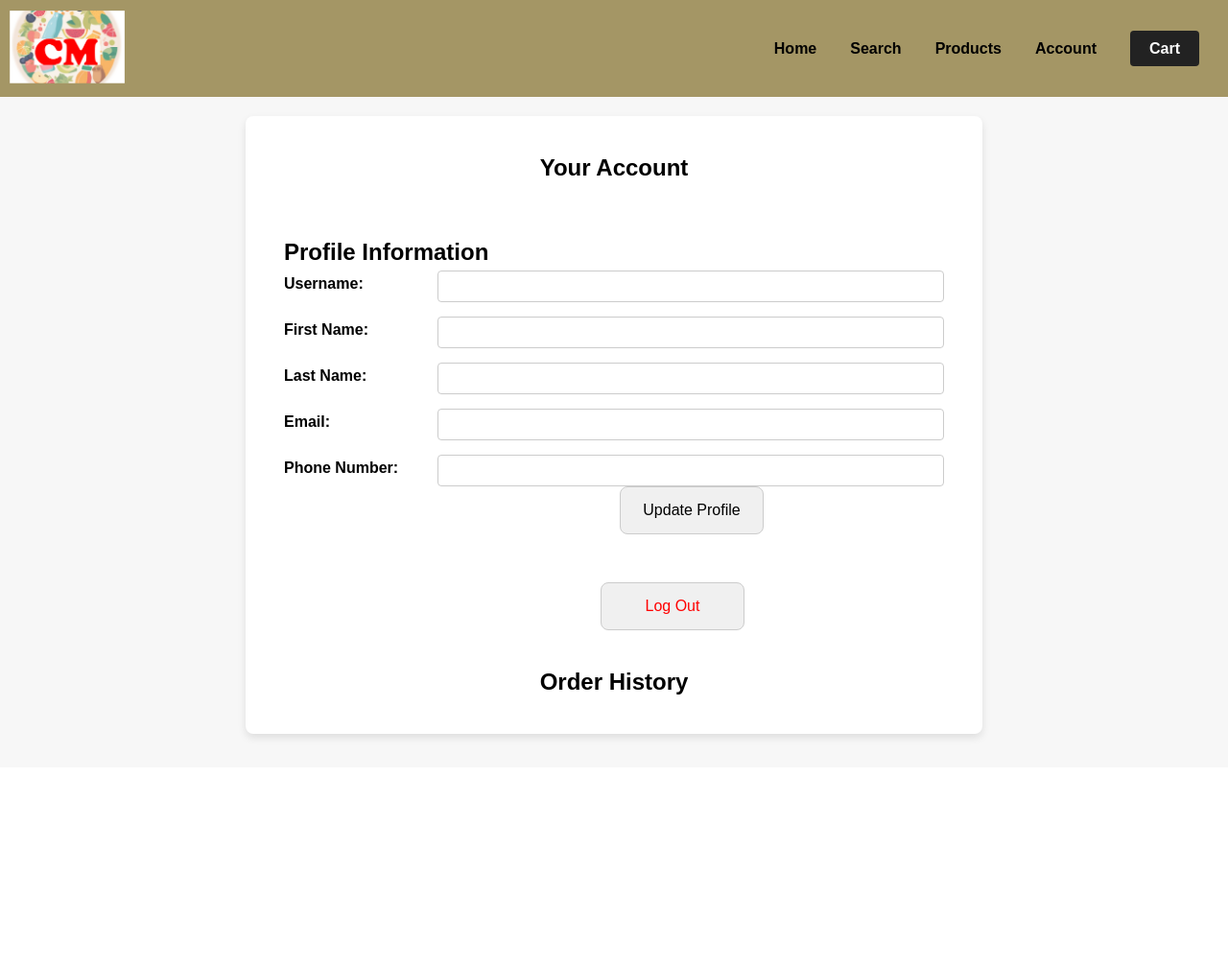
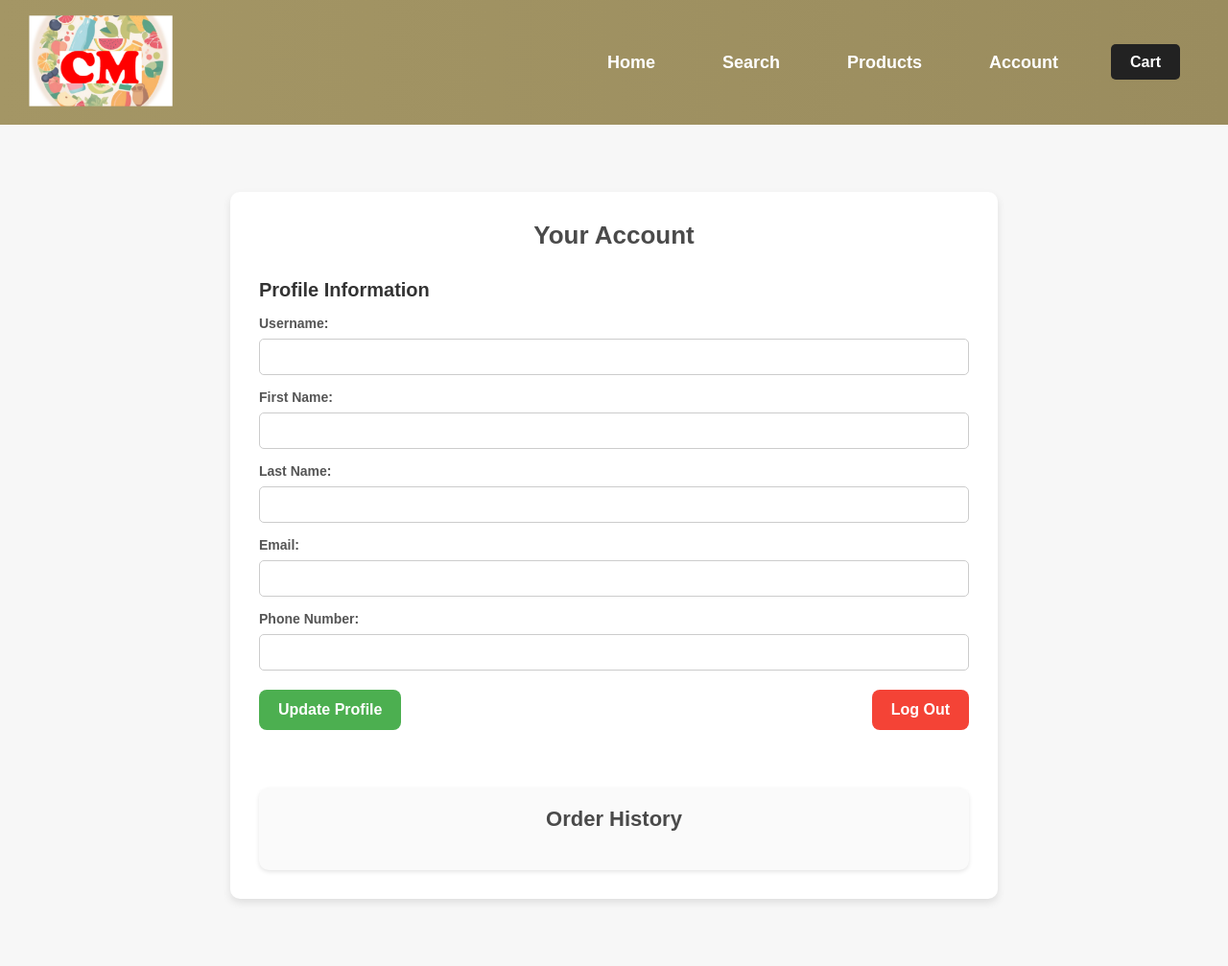
Before and after one commit to MariahG4/CheekyMart, a Flask app: template templates/account.html in a window 1280 px wide. Shown: the whole page at 96% size. Before the commit the page ends 773 px from the top, so only its background shows below. Run offline with Flask 3, Linux system fonts and the light colour scheme; the template is opened without the code that fills it, so the values that code supplies are empty.

Commit message:
Account page modification

```diff
--- /dev/null
+++ b/static/accountstyle.css
@@ -0,0 +1,299 @@
+* {
+    margin: 0;
+    padding: 0;
+    box-sizing: border-box;
+    font-family: Arial, sans-serif;
+  }
+
+  body {
+    background-color: #f7f7f7;
+  }
+
+  header {
+    background-color: #A49665;
+    padding: 10px;
+    display: flex;
+    justify-content: space-between;
+    align-items: center;
+  }
+
+  header .logo img {
+    width: 120px;
+    height: auto;
+  }
+
+  header nav ul {
+    display: flex;
+    list-style: none;
+    align-items: center;
+    gap: 15px;
+  }
+
+  header nav ul li {
+    margin-right: 20px;
+  }
+
+  header nav ul li input[type="text"] {
+    padding: 10px;
+    border: 1px solid #ccc;
+    border-radius: 4px;
+  }
+
+  header nav ul li a {
+    text-decoration: none;
+    color: #000;
+    font-size: 16px;
+    font-weight: bold;
+  }
+
+  header nav ul li a.cart-button {
+    background-color: #222;
+    color: #fff;
+    padding: 10px 20px;
+    border-radius: 4px;
+  }
+
+  header nav ul li a.cart-button:hover {
+    background-color: #444;
+  }
+
+/*  Navbar */
+.navbar {
+  background-color: #A49665;
+  padding: 15px 30px;
+  display: flex;
+  justify-content: space-between;
+  align-items: center;
+  box-shadow: 0 4px 6px rgba(0, 0, 0, 0.5);
+  top: 0;
+  z-index: 1000;
+}
+
+.navbar .logo img {
+  width: 150px;
+  height: auto;
+  cursor: pointer;
+}
+
+.navbar nav ul {
+  display: flex;
+  list-style: none;
+  align-items: center;
+  gap: 20px;
+}
+
+.navbar nav ul li a {
+  text-decoration: none;
+  color: #ffffff;
+  font-size: 18px;
+  font-weight: bold;
+  padding: 10px 15px;
+  border-radius: 5px;
+  transition: background-color 0.3s ease, color 0.3s ease;
+}
+
+.navbar nav ul li a:hover {
+  background-color: #ffffff;
+  color: #A49665;
+}
+
+.navbar nav ul li a.cart-button {
+  background-color: #222;
+  color: #ffffff;
+  padding: 10px 20px;
+  border-radius: 5px;
+  font-size: 16px;
+  transition: background-color 0.3s ease;
+}
+
+.navbar nav ul li a.cart-button:hover {
+  background-color: #444;
+}
+
+.navbar {
+  background: linear-gradient(90deg, #A49665, #9a8c5e);
+}
+
+.navbar nav ul li a.cart-button:hover {
+  background-color: #444;
+  transform: scale(1.1);
+  transition: transform 0.2s ease-in-out;
+}
+
+@media (max-width: 768px) {
+  .navbar {
+    flex-wrap: wrap;
+    padding: 10px 20px;
+  }
+
+  .navbar .logo {
+    margin-bottom: 10px;
+  }
+
+  .navbar nav ul {
+    flex-wrap: wrap;
+    gap: 10px;
+    justify-content: center;
+  }
+}
+
+#account-page {
+    background-color: #f7f7f7;
+    padding: 30px;
+    font-family: Arial, sans-serif;
+}
+
+/* Account Container */
+#account-page .account-container {
+    max-width: 800px;
+    margin: 40px auto;
+    padding: 30px;
+    background-color: #ffffff;
+    border-radius: 10px;
+    box-shadow: 0 4px 8px rgba(0, 0, 0, 0.1);
+    display: flex;
+    flex-direction: column;
+    gap: 30px;
+}
+
+#account-page .account-title {
+    font-size: 26px;
+    font-weight: bold;
+    color: #4a4a4a;
+    text-align: center;
+}
+
+/* Profile Section */
+#account-page .profile-section h2 {
+    font-size: 20px;
+    font-weight: bold;
+    color: #333;
+    margin-bottom: 15px;
+}
+
+#account-page .profile-info {
+    display: flex;
+    flex-direction: column;
+    gap: 15px;
+}
+
+#account-page .profile-item {
+    display: flex;
+    flex-direction: column;
+    gap: 8px;
+}
+
+#account-page .profile-item label {
+    font-size: 14px;
+    color: #555;
+    font-weight: bold;
+}
+
+#account-page .profile-item input {
+    padding: 10px;
+    border: 1px solid #ccc;
+    border-radius: 5px;
+    font-size: 14px;
+    width: 100%;
+    transition: border-color 0.3s ease;
+}
+
+#account-page .profile-item input:focus {
+    border-color: #a49665;
+    outline: none;
+}
+
+/* Buttons Section */
+#account-page .button-group {
+    display: flex;
+    justify-content: space-between;
+    gap: 20px;
+    margin-top: 20px;
+}
+
+#account-page .update-prof,
+#account-page .log-out {
+    padding: 12px 20px;
+    border: none;
+    border-radius: 8px;
+    font-size: 16px;
+    font-weight: bold;
+    cursor: pointer;
+    transition: all 0.3s ease;
+}
+
+#account-page .update-prof {
+    background-color: #4caf50;
+    color: #fff;
+}
+
+#account-page .update-prof:hover {
+    background-color: #45a049;
+    transform: scale(1.05);
+}
+
+#account-page .log-out {
+    background-color: #f44336;
+    color: #fff;
+    text-decoration: none;
+    display: inline-block;
+    text-align: center;
+}
+
+#account-page .log-out:hover {
+    background-color: #e53935;
+    transform: scale(1.05);
+}
+
+/* Order History Section */
+#account-page .order-history-section {
+    margin-top: 30px;
+    text-align: center;
+    padding: 20px;
+    background-color: #fafafa;
+    border-radius: 10px;
+    box-shadow: 0 2px 4px rgba(0, 0, 0, 0.1);
+}
+
+#account-page .order-history h1 {
+    font-size: 22px;
+    color: #4a4a4a;
+    margin-bottom: 20px;
+}
+
+#account-page .order-card {
+    background-color: #ffffff;
+    margin: 20px auto;
+    padding: 20px;
+    border-radius: 8px;
+    box-shadow: 0 2px 6px rgba(0, 0, 0, 0.1);
+    text-align: left;
+    max-width: 600px;
+}
+
+#account-page .order-details {
+    margin-bottom: 15px;
+    font-size: 18px;
+    color: #333;
+    font-weight: bold;
+    text-align: center;
+}
+
+#account-page .items-list {
+    padding: 10px 0;
+    border-top: 1px solid #f0f0f0;
+    border-bottom: 1px solid #f0f0f0;
+}
+
+#account-page .item-row {
+    display: flex;
+    justify-content: space-between;
+    padding: 8px 0;
+}
+
+#account-page .order-status {
+    margin-top: 10px;
+    font-size: 16px;
+    color: #666;
+    text-align: right;
+}
--- a/static/homestyle.css
+++ b/static/homestyle.css
@@ -543,3 +543,137 @@ color: #555;
     justify-content: center;
   }
 }
+
+/* Account Container */
+.account-container {
+  max-width: 800px;
+  margin: 40px auto;
+  padding: 30px;
+  background-color: #ffffff;
+  border-radius: 10px;
+  box-shadow: 0 4px 8px rgba(0, 0, 0, 0.1);
+  display: flex;
+  flex-direction: column;
+  gap: 30px; /* Adds consistent spacing between sections */
+}
+
+.account-title {
+  font-size: 26px;
+  font-weight: bold;
+  color: #4a4a4a;
+  text-align: center;
+}
+
+/* Profile Section */
+.profile-section {
+  margin-bottom: 20px;
+}
+
+.profile-section h2 {
+  font-size: 20px;
+  font-weight: bold;
+  color: #333;
+  margin-bottom: 15px;
+}
+
+.profile-item {
+  display: flex;
+  flex-direction: column;
+  gap: 8px;
+}
+
+.profile-item label {
+  font-size: 14px;
+  color: #555;
+  font-weight: bold;
+}
+
+.profile-item input {
+  padding: 10px;
+  border: 1px solid #ccc;
+  border-radius: 5px;
+  font-size: 14px;
+  width: 100%;
+  transition: border-color 0.3s ease;
+}
+
+.profile-item input:focus {
+  border-color: #a49665;
+  outline: none;
+}
+
+/* Buttons Section */
+.update-btn, .logout-btn {
+  display: flex;
+  gap: 20px; /* Adds spacing between buttons */
+  justify-content: space-between; /* Align buttons to opposite sides */
+  margin-top: 20px;
+}
+
+.button-group {
+  display: flex;
+  justify-content: space-between; /* Align buttons horizontally */
+  gap: 20px; /* Add spacing between buttons */
+  margin-top: 20px;
+}
+
+/* Buttons Styling */
+.update-prof, .log-out {
+  padding: 12px 20px;
+  border: none;
+  border-radius: 8px;
+  font-size: 16px;
+  font-weight: bold;
+  cursor: pointer;
+  transition: all 0.3s ease;
+}
+
+.update-prof {
+  background-color: #4caf50;
+  color: #fff;
+}
+
+.update-prof:hover {
+  background-color: #45a049;
+  transform: scale(1.05);
+}
+
+.log-out {
+  background-color: #f44336;
+  color: #fff;
+}
+
+.log-out:hover {
+  background-color: #e53935;
+  transform: scale(1.05);
+}
+
+/* Order History Section */
+.order-history-section {
+  margin-top: 30px;
+  text-align: center;
+}
+
+.order-history-section h2 {
+  font-size: 20px;
+  color: #333;
+  margin-bottom: 20px;
+}
+
+.order-card {
+  padding: 15px;
+  background-color: #f9f9f9;
+  border-radius: 8px;
+  box-shadow: 0 2px 4px rgba(0, 0, 0, 0.1);
+  margin-bottom: 15px;
+}
+
+.order-card p {
+  font-size: 14px;
+  color: #555;
+}
+
+.order-card strong {
+  font-size: 16px;
+  color: #333;
+}
--- a/templates/account.html
+++ b/templates/account.html
@@ -6,96 +6,91 @@
     <meta name="viewport" content="width=device-width, initial-scale=1.0">
     <title>CheekyMart</title>
     <link rel="logo" type="image/x-icon" href="static/images/logo.jpg">
-    <link href="{{ url_for('static', filename='homestyle.css') }}" rel="stylesheet">
+    <link href="{{ url_for('static', filename='accountstyle.css') }}" rel="stylesheet">
     <script src="{{ url_for('static', filename='scripts/script.js') }}" defer></script>
 </head>
 
-<header>
+<header class="navbar">
     <div class="logo">
-        <img class="logo" src="static/images/logo.png" alt="logo" width="150" height="200">
+        <a href="home">
+            <img src="static/images/logo.png" alt="CheekyMart Logo">
+        </a>
     </div>
     <nav>
-        <ul>
-            <li><a href="home">Home</a></li>
-            <li><a href="search">Search</a></li>
-            <li><a href="products">Products</a></li>
-            <li><a href="account">Account</a></li>
-            <li><a href="cart" class="cart-button">Cart</a></li>
+        <ul class="nav-links">
+            <li><a href="home" class="nav-link active">Home</a></li>
+            <li><a href="search" class="nav-link">Search</a></li>
+            <li><a href="products" class="nav-link">Products</a></li>
+            <li><a href="account" class="nav-link">Account</a></li>
+            <li><a href="cart" class="nav-link cart-button">Cart</a></li>
         </ul>
     </nav>
 </header>
 
 
 <body>
-
+    <div id="account-page">
         <section class="account-container">
-        <h1>Your Account</h1>
+            <h1 class="account-title">Your Account</h1>
             <div class="profile-section">
                 <h2>Profile Information</h2>
-            <!-- made this a form so you can change it at any point on the page -->
                 <form action="/update" method="POST" id="profile-form">
                     <div class="profile-info">
                         <div class="profile-item">
                             <label for="username">Username:</label>
                             <input type="text" name="username" id="username" value="{{ user.username }}">
                         </div>
-
                         <div class="profile-item">
                             <label for="firstname">First Name:</label>
                             <input type="text" name="first_name" id="firstname" value="{{ user.first_name }}">
                         </div>
-
                         <div class="profile-item">
                             <label for="lastname">Last Name:</label>
                             <input type="text" name="last_name" id="lastname" value="{{ user.last_name }}">
                         </div>
-
                         <div class="profile-item">
                             <label for="email">Email:</label>
                             <input type="email" name="email" id="email" value="{{ user.email }}">
                         </div>
-
                         <div class="profile-item">
                             <label for="phone">Phone Number:</label>
                             <input type="tel" name="phone" id="phone" value="{{ user.phone }}">
                         </div>
                     </div>
-                <div class="update-btn">
+                    <div class="button-group">
                         <button type="submit" class="update-prof">Update Profile</button>
+                        <a href="{{ url_for('logout') }}" class="log-out">Log Out</a>
                     </div>
                 </form>
-        </div>
-        <div class="logout-btn">
-            <a href="{{ url_for('logout') }}">
-                <button class="log-out">Log Out</button>
-            </a>
             </div>
 
             <div class="order-history-section">
                 <div class="order-history">
                     <h1>Order History</h1>
                     {% for order in orders %}
-                    <tr><strong><u>Order Details</u></strong></tr>
+                    <div class="order-card">
+                        <div class="order-details">
+                            <strong><u>Order Details</u></strong>
+                        </div>
+                        <div class="items-list">
                             {% for item in order['items'] %}
-                        <tr>
+                            <div class="item-row">
                                 {% set price = ((item['quantity'] | float) * (item['price'] | float)) %}
-                            <td>
-                                <p>{{ item['name'] }} x {{ item['quantity'] }} = ${{ price }} </p>
-                            </td>
-                        </tr>
+                                <p>{{ item['name'] }} x {{ item['quantity'] }} = ${{ price }}</p>
+                            </div>
                             {% endfor %}
-                    <tr>
-                        <td>Status: {{ order['status'] }}</td>
-                        <br>
-                    </tr>
-                    <br>
+                        </div>
+                        <div class="order-status">
+                            <p><strong>Status:</strong> {{ order['status'] }}</p>
+                        </div>
+                    </div>
                     {% endfor %}
                 </div>
             </div>
         </section>
         <!-- this is the script things to make sure users arent inputting random characters or invalid phone/emails  -->
         <script>
-        document.getElementById('profile-form').onsubmit = function() {
+            document.getElementById('profile-form').onsubmit = function () {
                 const email = document.getElementById('email').value;
                 let phone = document.getElementById('phone').value;
                 const username = document.getElementById('username').value;
```
Lines whose indentation alone changed are shown as unchanged.
